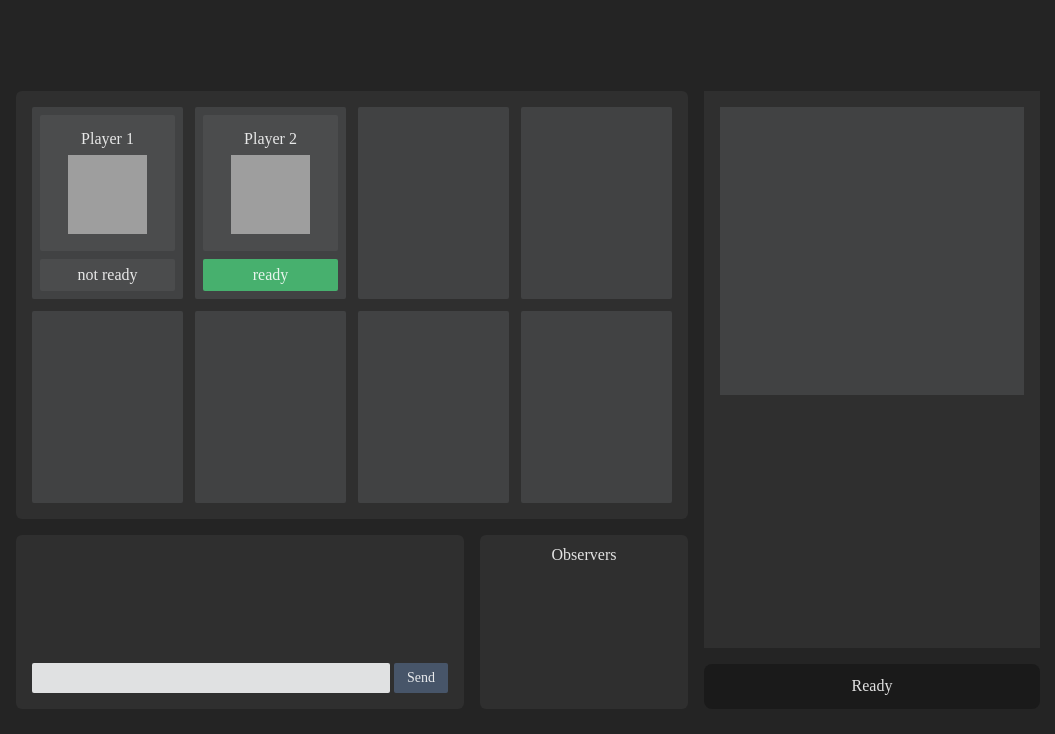
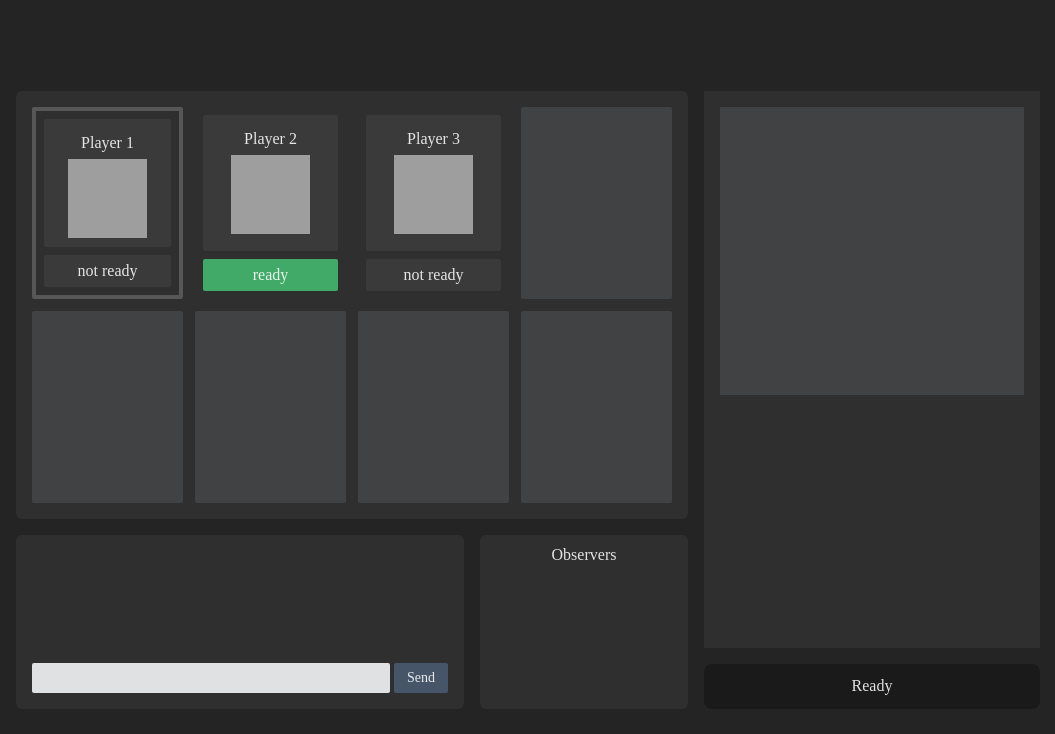
Before and after one commit to Shirajuki/digital-descent, a React (Vite) app in the folder client/: page /lobby in a window 1280 px wide. Shown: the top 734 px of the page, without its empty margins (112-1167 px from the left). Built offline with nearby package versions, Linux system fonts and the light colour scheme; grey boxes are pictures that could not be loaded; a web font is replaced by a local one.

Commit message:
feat: update lobby display styling

```diff
--- a/client/src/Lobby.tsx
+++ b/client/src/Lobby.tsx
@@ -6,6 +6,7 @@ import Chat from "./lib/components/chat/Chat";
 const players = [
 	{ id: "player1", name: "Player 1", customization: {}, ready: false },
 	{ id: "player2", name: "Player 2", customization: {}, ready: true },
+	{ id: "player3", name: "Player 3", customization: {}, ready: false },
 ];
 
 function Lobby() {
@@ -25,7 +26,11 @@ function Lobby() {
 						{players.map((player, index) => (
 							<div
 								key={player.id}
-								className="bg-slate-200 bg-opacity-10 h-48 rounded-sm flex flex-col gap justify-between items-center"
+								className={`bg-slate-200 bg-opacity-0 h-48 rounded-sm flex flex-col gap justify-between items-center ${
+									index == 0
+										? "border-stone-100 border-opacity-20 border-4 bg-opacity-0"
+										: ""
+								}`}
 							>
 								<div className="bg-[rgba(255,255,255,0.05)] m-2 [width:calc(100%-1rem)] h-full text-center rounded-sm">
 									<div className="mt-3 mb-1">{player.name}</div>
```
